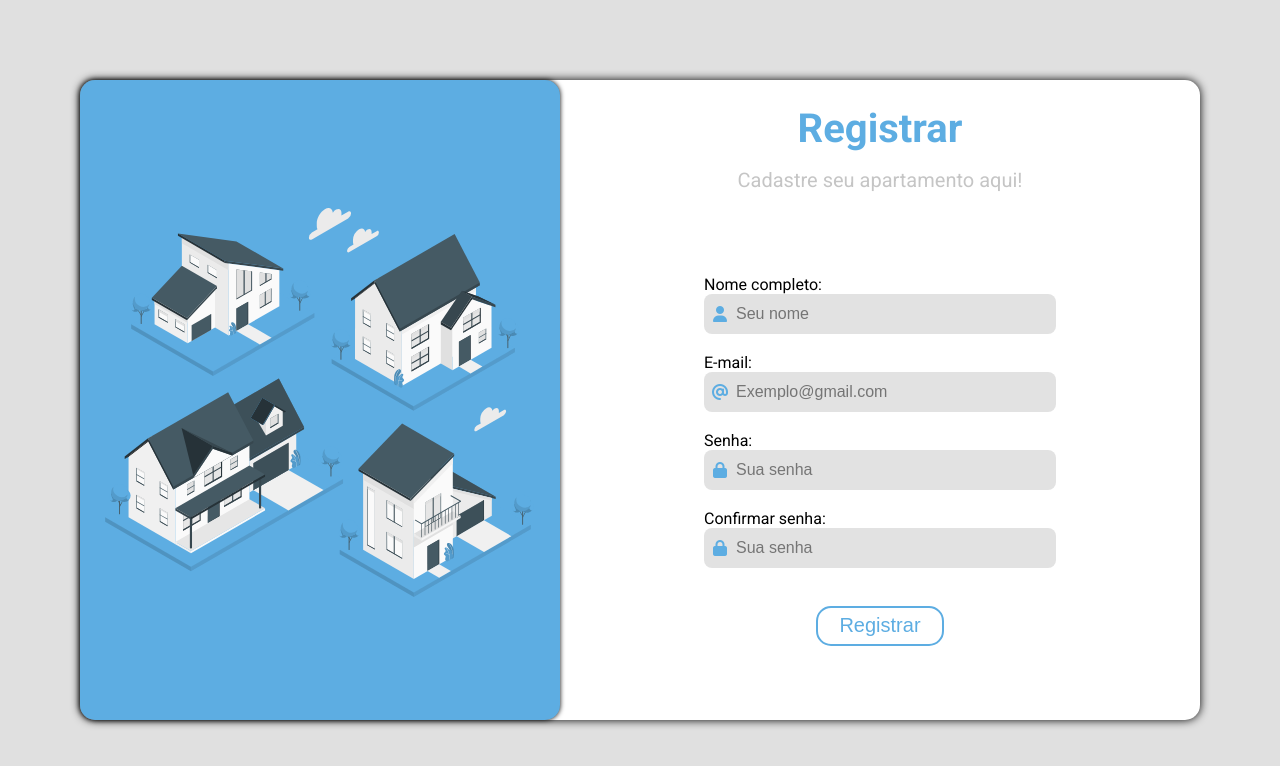
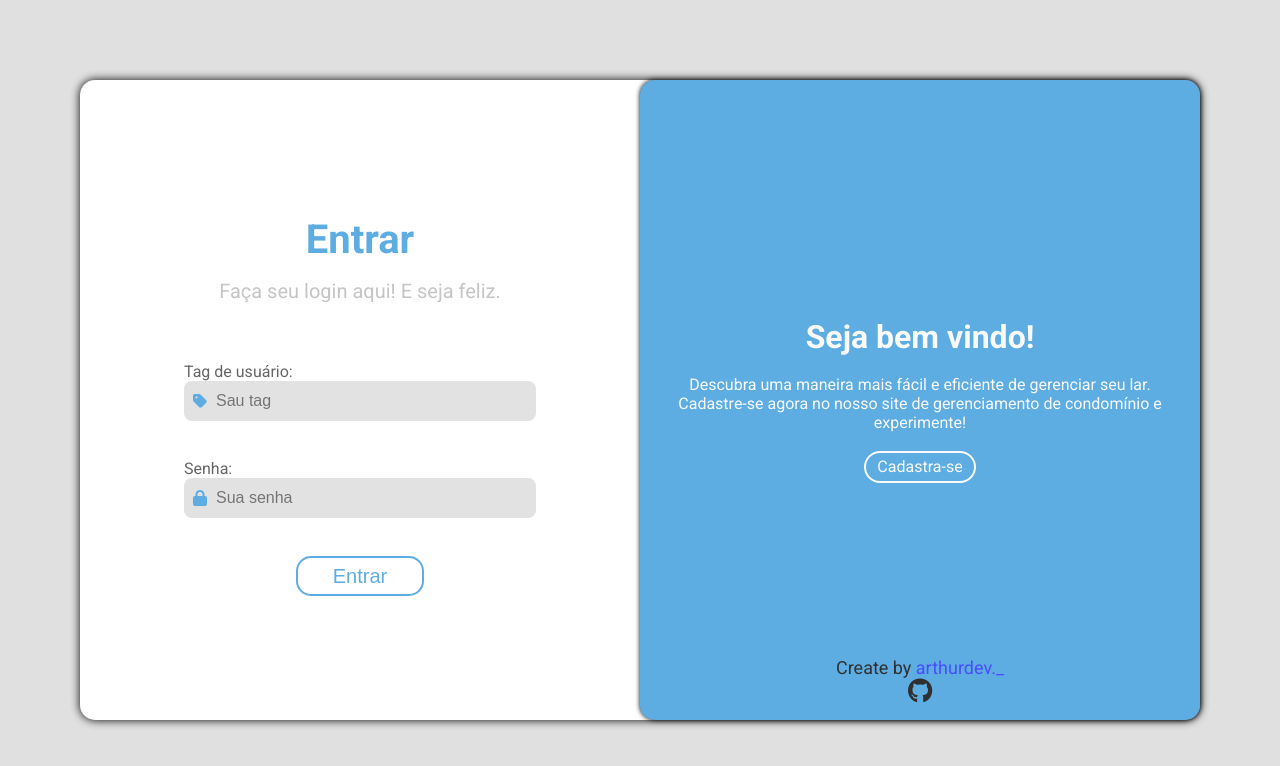
Before and after one commit to SousaaArthur/Condominium-manager, a website: page index.html in a window 1280 px wide. Drawn offline with Linux system fonts and the light colour scheme.

Commit message:
Condominium manager - ver 0.0.3

```diff
--- a/index.html
+++ b/index.html
@@ -11,32 +11,85 @@
 <body onload="generate()">
     <div class="main-container">
         <div class="panel-login">
+            <div class="column-panel">
+                <div class="image-svg">
+                    <img src="./assets/SVGs/Houses-amico.svg" alt="">
+                </div>
+                <div class="information-panel">
+                    <h1>
+                        Seja bem vindo!
+                    </h1>
+                    <br>
+                    <p>
+                        Descubra uma maneira mais fácil e eficiente de gerenciar seu lar.
+                    </p>
+                    <p>
+                        Cadastre-se agora no nosso site de gerenciamento de condomínio e experimente!
+                    </p>
+                    <br>
+                    <div class="btn-panel-register off">
+                        Cadastra-se
+                    </div>
+                </div>
+                <div class="by-arthurdev">
+                    <p>Create by <a href="https://www.instagram.com/arthurdev._/">arthurdev._</a></p>
+                    <div class="icons-social-network">
+                        <a href="https://github.com/SousaaArthur">
+                            <i class="fa-brands fa-github"></i>
+                        </a>
+                    </div>
+                </div>
+            </div>
             <div class="side-right">
-                <img src="./assets/SVGS/Houses-amico.svg" alt="">
-            </div>
-            <div>
-                <div>
-
+                <div class="text-group">
+                    <h1>
+                        Entrar
+                    </h1>
+                    <p>Faça seu login aqui! E seja feliz.</p>
                 </div>
-                <div>
-
+                <div class="form-login">
+                    <form action="">
+                        <label for="userTag">
+                            Tag de usuário:
+                        </label>
+                        <div class="input-user-tag">
+                            <i class="fa-solid fa-tag"></i>
+                            <input type="text" name="userTag" id="userTag" placeholder="Sau tag" autocomplete="off">
+                        </div>
+                        <br><br>
+                        <label for="userPasswordLogin">
+                            Senha:
+                        </label>
+                        <div class="input-user-password-login">
+                            <i class="fa-solid fa-lock"></i>
+                            <input type="password" name="userPasswordLogin" id="userPasswordLogin" placeholder="Sua senha">
+                        </div>
+                        <br><br>
+                        <div class="btn-login">
+                            <input type="submit" value="Entrar" id="btnLogin">
+                        </div>
+                    </form>
                 </div>
             </div>
             <div class="side-left">
+                <div class="btn-return off">
+                    <i class="fa-solid fa-chevron-left"></i>
+                    <p>Volta</p>
+                </div>
                 <div class="text-group">
                     <h1>
                         Registrar
                     </h1>
                     <p>Cadastre seu apartamento aqui!</p>
                 </div>
-                <div class="form">
+                <div class="form-register">
                     <form action="?" method="POST">
                         <label for="userName">
                             Nome completo:
                         </label>
                         <div class="input-user-name">
                             <i class="fa-solid fa-user"></i>
-                            <input type="text" name="userName" id="userName" placeholder="Seu nome">
+                            <input type="text" name="userName" id="userName" placeholder="Seu nome" autocomplete="off">
                         </div>
                         <br>
                         <label for="userEmail">
@@ -44,7 +97,7 @@
                         </label>
                         <div class="input-user-email">
                             <i class="fa-solid fa-at"></i>
-                            <input type="email" name="userEmail" id="userEmail" placeholder="Exemplo@gmail.com">
+                            <input type="email" name="userEmail" id="userEmail" placeholder="Exemplo@gmail.com" autocomplete="off">
                         </div>
                         <br>
                         <label for="userPassword">
@@ -60,7 +113,7 @@
                         </label>
                         <div class="input-user-confirm-password">
                             <i class="fa-solid fa-lock"></i>
-                            <input type="password" name="userConfirmPassword" id="userConfirmPassword" placeholder="Sua senha">
+                            <input type="password" name="userConfirmPassword" id="userConfirmPassword" placeholder="Confirme sua senha">
                         </div>
                         <br>
                         <div class="g-recaptcha" data-sitekey="6LdUlGcoAAAAAMyFpNId4DHqTRm-WV5i3rIG9YlL"></div>
@@ -69,48 +122,11 @@
                             <input type="submit" value="Registrar" id="btnRegister">
                         </div>
                     </form>
-
                 </div>
             </div>
         </div>
     </div>
+
+    <script src="./script.js"></script>
 </body>
 </html>
-
-<!--
-    <div class="user-name-register">
-                                <label for="userName">
-                                    Nome completo:
-                                </label>
-                                <div class="input-user-name">
-                                    <i class="fa-solid fa-user"></i>
-                                    <input type="text" name="userName" id="userName" placeholder="Seu nome">
-                                </div>
-                            </div>
-                            <div class="user-email-register">
-                                <label for="userEmail">
-                                    E-mail:
-                                </label>
-                                <div class="input-user-email">
-                                    <i class="fa-solid fa-at"></i>
-                                    <input type="email" name="userEmail" id="userEmail" placeholder="Exemplo@gmail.com">
-                                </div>
-                            </div>
-                            <div class="user-password-register">
-                                <label for="userPassword">
-                                    Senha:
-                                </label>
-                                <div class="input-user-password">
-                                    <i class="fa-solid fa-lock"></i>
-                                    <input type="password" name="userPassword" id="userPassword" placeholder="Sua senha">
-                                </div>
-                            </div>
-                            <div class="user-confirm-password-register">
-                                <label for="userConfirmPassword">
-                                    Confirmar senha:
-                                </label>
-                                <div class="input-user-confirm-password">
-                                    <i class="fa-solid fa-lock"></i>
-                                    <input type="password" name="userConfirmPassword" id="userConfirmPassword" placeholder="Sua senha">
-                                </div>
-                            </div>
--- a/style.css
+++ b/style.css
@@ -30,26 +30,236 @@ body{
     box-shadow: 0px 0px 10px 0px #000;
 }
 
-.side-right{
+.column-panel{
+    position: absolute;
     display: flex;
     justify-content: center;
     align-items: center;
     background-color: #5DADE2;
-    height: 100%;
-    width: 75%;
+    height: 40rem;
+    width: 35rem;
     border-radius: 15px;
     box-shadow: 0px 0px 5px 0px #000;
+    transition: .5s;
+    margin-left: 35rem;
 }
+
+.information-panel{
+    position: absolute;
+    display: flex;
+    justify-content: center;
+    align-items: center;
+    flex-direction: column;
+    text-align: center;
+    height: 40rem;
+    width: 35rem;
+    color: #fafafa;
+}
+
+.information-panel p{
+    color: #fafafa;
+}
+
+.btn-panel-register{
+    display: flex;
+    align-items: center;
+    justify-content: center;
+    height: 2rem;
+    width: 7rem;
+    color: #fafafa;
+    border: 2px solid #fafafa;
+    border-radius: 50px;
+    cursor: pointer;
+    transition: .5s;
+}
+
+.btn-panel-register:hover{
+    background-color: #fafafa;
+    color: #5DADE2;
+}
+
+.image-svg{
+    position: absolute;
+    display: none;
+    justify-content: center;
+    align-items: center;
+    height: 40rem;
+    width: 35rem;
+}
+
+.by-arthurdev{
+    position: absolute;
+    display: flex;
+    align-items: center;
+    justify-content: center;
+    flex-direction: column;
+    margin-top: 35rem;
+    font-size: 18px;
+    text-decoration: none;
+    color: #303030;
+}
+
+.by-arthurdev p {
+    color: #303030;
+}
+
+.by-arthurdev a{
+    text-decoration: none;
+    color: #494cff;
+}
+
+.icons-social-network .fa-github{
+    font-size: 25px;
+    color: #303030;
+}
+
+.side-right{
+    display: flex;
+    align-items: center;
+    justify-content: center;
+    flex-direction: column;
+    height: 40rem;
+    width: 40rem;
+}
+
+.side-right .text-group{
+    display: flex;
+    align-items: center;
+    justify-content: center;
+    flex-direction: column;
+    gap: 1rem;
+    font-size: 20px;
+    margin-top: 2.4rem;
+    height: 7.5rem;
+    width: 100%;
+    color: #5DADE2;
+}
+
+.form-login{
+    display: flex;
+    align-items: center;
+    justify-content: center;
+    flex-direction: column;
+    height: 20rem;
+    width: 100%;
+}
+
+.form-login label, p{
+    color: #666666;
+}
+
+.input-user-tag{
+    display: flex;
+    align-items: center;
+    justify-content: center;
+}
+
+.input-user-tag .fa-tag{
+    display: flex;
+    align-items: center;
+    justify-content: center;
+    background-color: #e2e2e2;
+    height: 2.5rem;
+    width: 2rem;
+    border-top-left-radius: 8px;
+    border-bottom-left-radius: 8px;
+    color: #5DADE2;
+}
+
+#userTag{
+    background-color: #e2e2e2;
+    border: none;
+    height: 2.5rem;
+    width: 20rem;
+    border-top-right-radius: 8px;
+    border-bottom-right-radius: 8px;
+    font-size: 16px;
+}
+
+.input-user-password-login{
+    display: flex;
+    align-items: center;
+    justify-content: center;
+}
+
+.input-user-password-login .fa-lock{
+    display: flex;
+    align-items: center;
+    justify-content: center;
+    background-color: #e2e2e2;
+    height: 2.5rem;
+    width: 2rem;
+    border-top-left-radius: 8px;
+    border-bottom-left-radius: 8px;
+    color: #5DADE2;
+}
+
+#userPasswordLogin{
+    background-color: #e2e2e2;
+    border: none;
+    height: 2.5rem;
+    width: 20rem;
+    border-top-right-radius: 8px;
+    border-bottom-right-radius: 8px;
+    font-size: 16px;
+}
+
+.btn-login{
+    display: flex;
+    align-items: center;
+    justify-content: center;
+}
+
+#btnLogin{
+    height: 2.5rem;
+    width: 8rem;
+    font-size: 20px;
+    color: #5DADE2;
+    background-color: transparent;
+    border: 2px solid #5DADE2;
+    border-radius: 15px;
+    cursor: pointer;
+    transition: .5s;
+}
+
+#btnLogin:hover{
+    background-color: #5DADE2;
+    color: #fafafa;
+}
+
 
 .side-left{
     display: flex;
+    align-items: center;
+    justify-self: center;
     flex-direction: column;
     height: 100%;
-    width: 100%;
+    width: 40rem;
 }
 
-.text-group{
-    height: 8rem;
+.btn-return{
+    display: flex;
+    align-items: center;
+    height: 2rem;
+    width: 100%;
+    margin-top: .5rem;
+    margin-left: 1rem;
+    cursor: pointer;
+    color: #5DADE2;
+}
+
+.btn-return p{
+    font-size: 18px;
+    color: #5DADE2;
+}
+
+.btn-return .fa-chevron-left{
+    font-size: 17px;
+    margin: .3rem;
+}
+
+.side-left .text-group{
+    height: 6rem;
     width: 100%;
     display: flex;
     align-items: center;
@@ -57,25 +267,22 @@ body{
     flex-direction: column;
     gap: 1rem;
     font-size: 20px;
-    margin-top: 1rem;
     color: #5DADE2;
-    background-color: #67f88600;
 }
-
 
 .text-group p{
     color: #c5c5c5;
 }
 
-.form{
+.form-register{
     display: flex;
     align-items: center;
     justify-content: center;
-    height: 100%;
+    height: 80%;
     width: 100%;
 }
 
-.form-container label, p{
+.form-register label, p{
     color: #666666;
 }
 
@@ -105,6 +312,11 @@ body{
     border-top-right-radius: 8px;
     border-bottom-right-radius: 8px;
     font-size: 16px;
+}
+
+input:focus{
+    outline: none;
+    border: none;
 }
 
 .input-user-email{
```
Also changed, not shown: package.json (+6 -1 lines), script.js (added, +23 -0 lines), src/index.js (added, +11 -0 lines), 1 other file.
